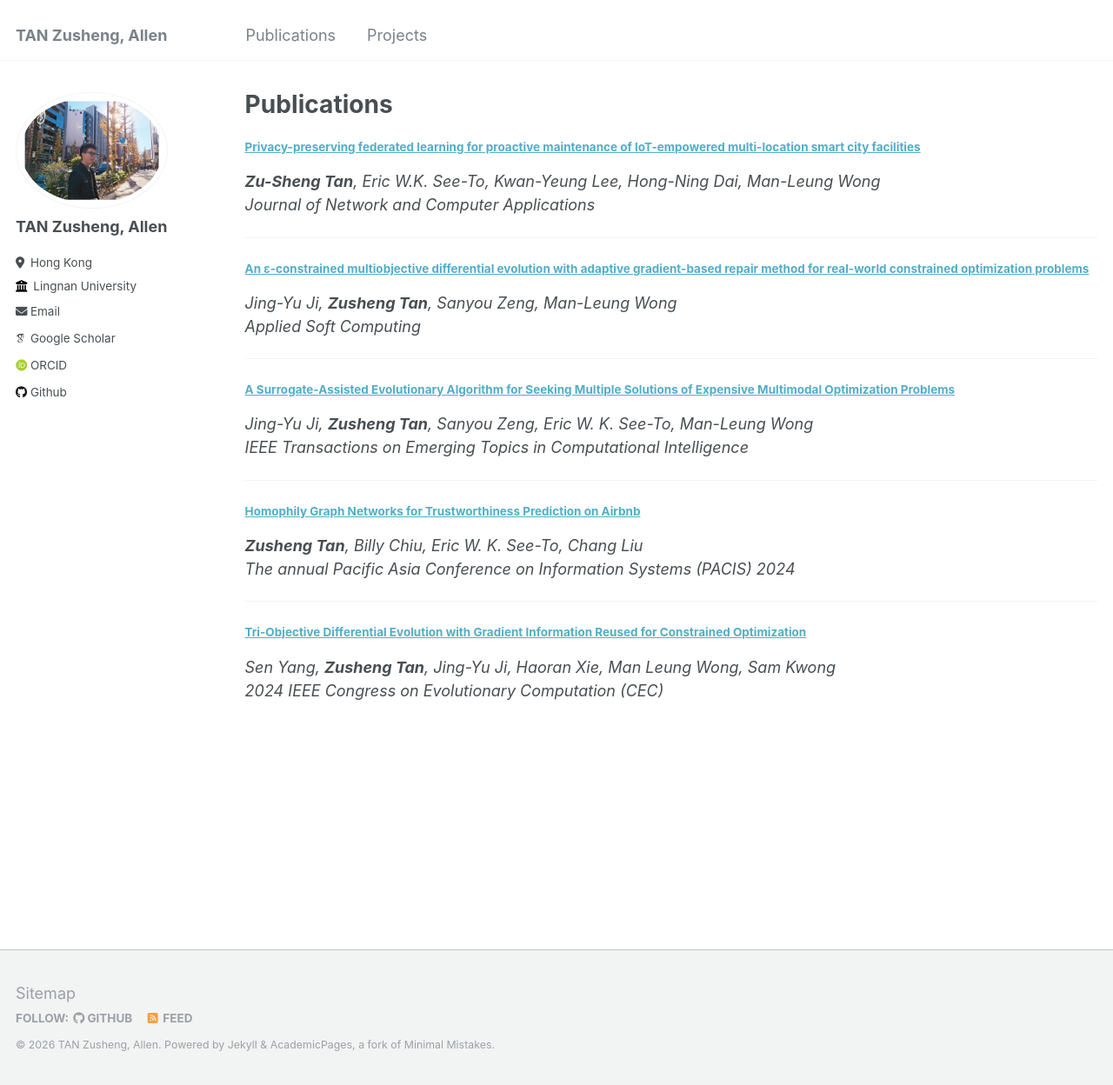
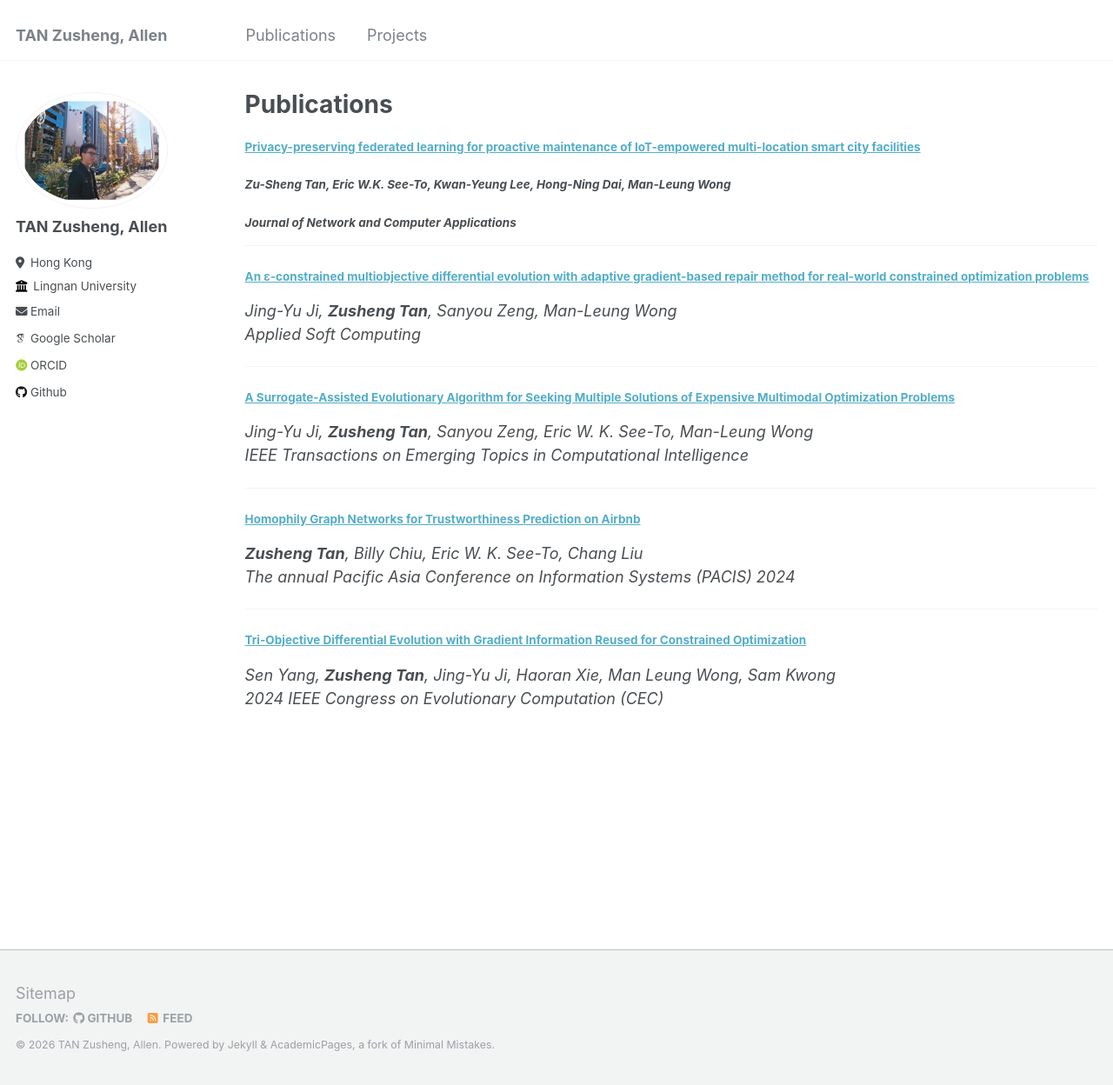
Before and after one commit to allent4n/allent4n.github.io, a Jekyll site: the page built from _pages/publications.md, in a window 1280 px wide and 1248 px high. Shown: the whole window at 87% size. Built offline with Jekyll 4.4.1, drawn with Linux system fonts in a browser that asks for light colours; some web fonts are replaced.

```diff
--- a/_pages/publications.md
+++ b/_pages/publications.md
@@ -6,8 +6,8 @@ author_profile: true
 ---
 
 #### [Privacy-preserving federated learning for proactive maintenance of IoT-empowered multi-location smart city facilities](https://www.sciencedirect.com/science/article/abs/pii/S1084804524001735?via%3Dihub)
-***Zu-Sheng Tan**, Eric W.K. See-To, Kwan-Yeung Lee, Hong-Ning Dai, Man-Leung Wong*
-*Journal of Network and Computer Applications*
+##### ***Zu-Sheng Tan**, Eric W.K. See-To, Kwan-Yeung Lee, Hong-Ning Dai, Man-Leung Wong*
+##### *Journal of Network and Computer Applications*
 
 ---
 #### [An ɛ-constrained multiobjective differential evolution with adaptive gradient-based repair method for real-world constrained optimization problems](https://www.sciencedirect.com/science/article/abs/pii/S1568494623012206)
```
